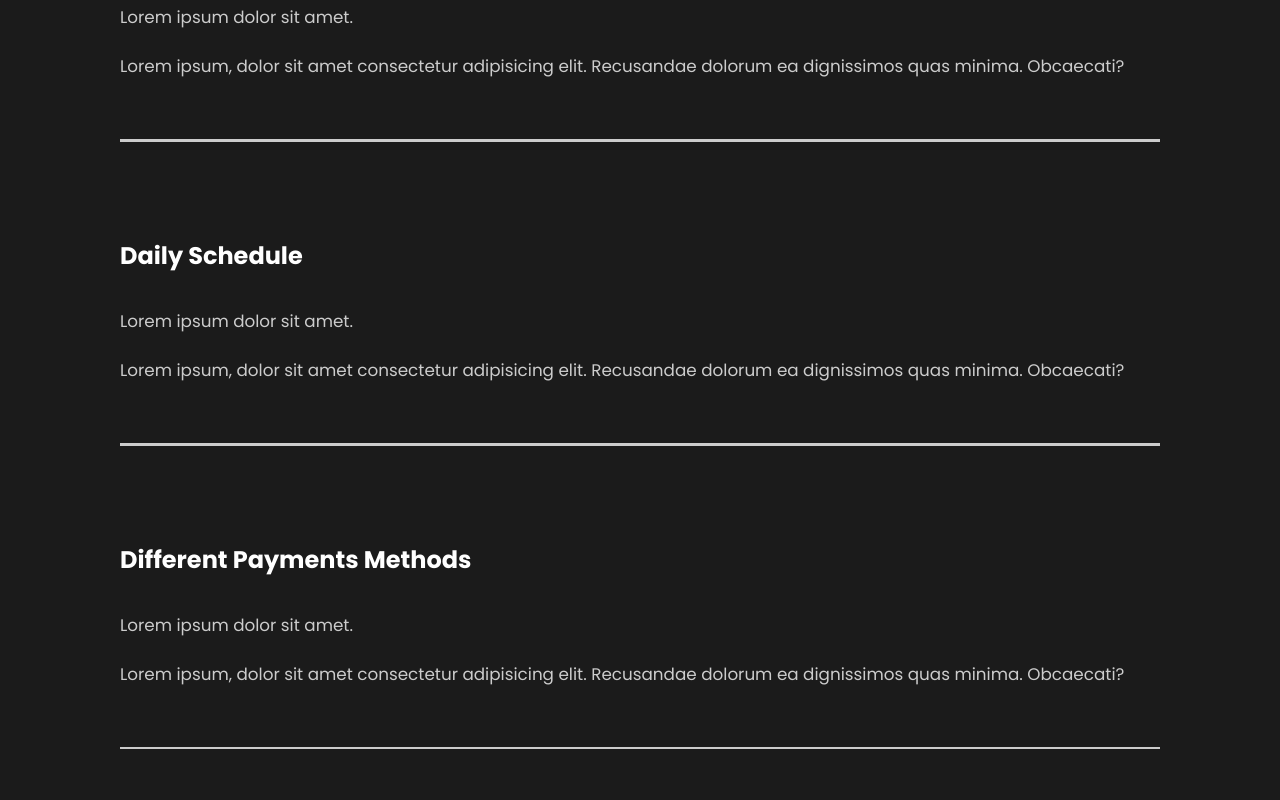
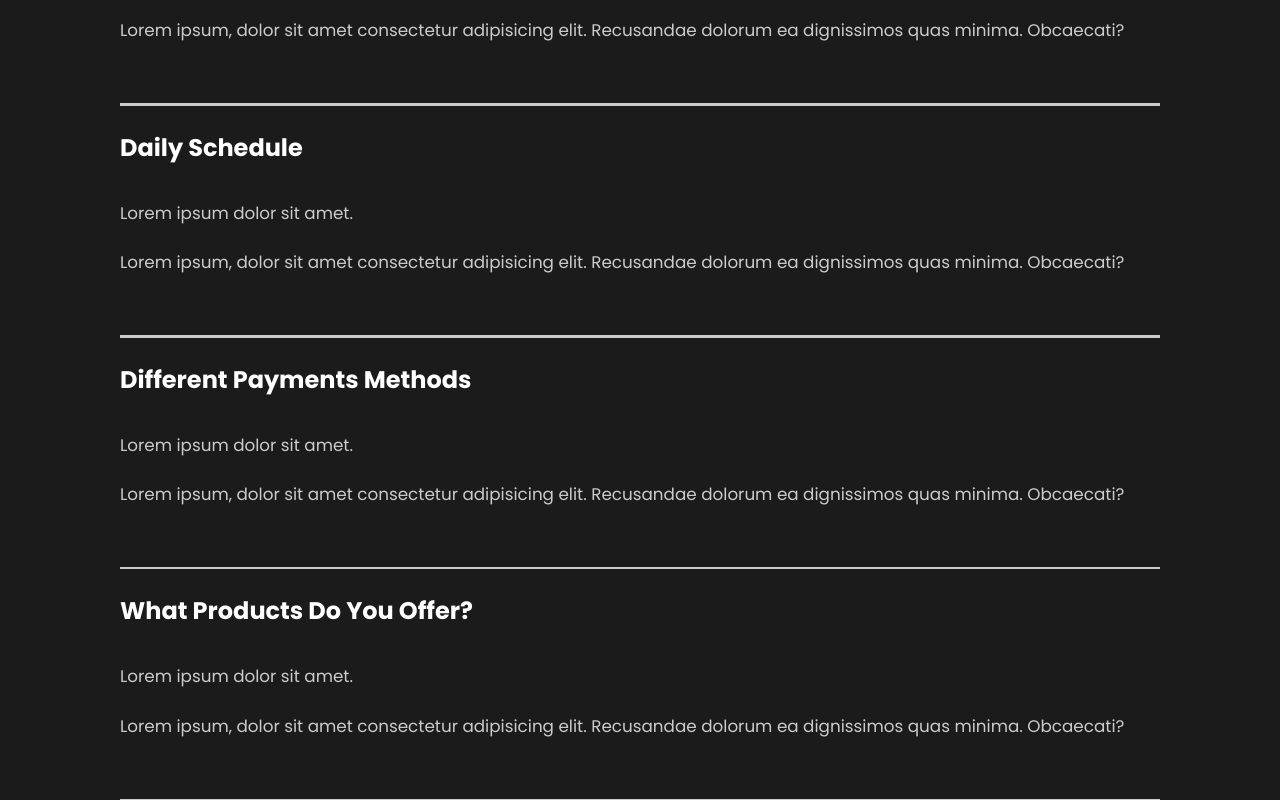
Before and after one commit to bishwaskharel/myportfolio, a React (Create React App) app: page / in a window 1280 px wide. Shown: the part 1940-2740 px from the top of the page. Built offline with nearby package versions, Linux system fonts and the light colour scheme.

Commit message:
Faq Styling and animation

```diff
--- a/src/components/FaqSection.js
+++ b/src/components/FaqSection.js
@@ -1,6 +1,8 @@
 import React from "react";
 import styled from "styled-components";
 import { About } from "../styles";
+import Toggle from "./Toggle";
+import { AnimateSharedLayout } from "framer-motion";
 
 const FaqSection = () => {
   return (
@@ -8,50 +10,44 @@
       <h2>
         Any questions <span>FAQ</span>
       </h2>
-      <div className="question">
-        <h4>How Do I Start?</h4>
+      <AnimateSharedLayout>
+        <Toggle  title="How Do I Start?">
           <div className="answer">
             <p>Lorem ipsum dolor sit amet.</p>
             <p>
-            Lorem ipsum, dolor sit amet consectetur adipisicing elit. Recusandae
-            dolorum ea dignissimos quas minima. Obcaecati?
+              Lorem ipsum, dolor sit amet consectetur adipisicing elit.
+              Recusandae dolorum ea dignissimos quas minima. Obcaecati?
             </p>
           </div>
-        <div className="faq-line"></div>
-      </div>
-      <div className="question">
-        <h4>Daily Schedule</h4>
+        </Toggle>
+        <Toggle title="Daily Schedule">
           <div className="answer">
             <p>Lorem ipsum dolor sit amet.</p>
             <p>
-            Lorem ipsum, dolor sit amet consectetur adipisicing elit. Recusandae
-            dolorum ea dignissimos quas minima. Obcaecati?
+              Lorem ipsum, dolor sit amet consectetur adipisicing elit.
+              Recusandae dolorum ea dignissimos quas minima. Obcaecati?
             </p>
           </div>
-        <div className="faq-line"></div>
-      </div>
-      <div className="question">
-        <h4>Different Payments Methods</h4>
+        </Toggle>
+        <Toggle title="Different Payments Methods">
           <div className="answer">
             <p>Lorem ipsum dolor sit amet.</p>
             <p>
-            Lorem ipsum, dolor sit amet consectetur adipisicing elit. Recusandae
-            dolorum ea dignissimos quas minima. Obcaecati?
+              Lorem ipsum, dolor sit amet consectetur adipisicing elit.
+              Recusandae dolorum ea dignissimos quas minima. Obcaecati?
             </p>
           </div>
-        <div className="faq-line"></div>
-      </div>
-      <div className="question">
-        <h4>What Products Do You Offer?</h4>
+        </Toggle>
+        <Toggle title="What Products Do You Offer?">
           <div className="answer">
             <p>Lorem ipsum dolor sit amet.</p>
             <p>
-            Lorem ipsum, dolor sit amet consectetur adipisicing elit. Recusandae
-            dolorum ea dignissimos quas minima. Obcaecati?
+              Lorem ipsum, dolor sit amet consectetur adipisicing elit.
+              Recusandae dolorum ea dignissimos quas minima. Obcaecati?
             </p>
           </div>
-        <div className="faq-line"></div>
-      </div>
+        </Toggle>
+      </AnimateSharedLayout>
     </Faq>
   );
 };
--- /dev/null
+++ b/src/components/Toggle.js
@@ -0,0 +1,19 @@
+import React, { useState } from "react";
+import { motion } from "framer-motion";
+
+const Toggle = ({ children, title }) => {
+  const [toggle, setToggle] = useState(true);
+  return (
+    <motion.div
+      layout
+      onClick={() => setToggle(!toggle)}
+      style={{ cursor: "pointer" }}
+    >
+      <motion.h4 layout>{title}</motion.h4>
+      {toggle ? children : ""}
+      <div className="faq-line"></div>
+    </motion.div>
+  );
+};
+
+export default Toggle;
```
Lines whose indentation alone changed are shown as unchanged.
